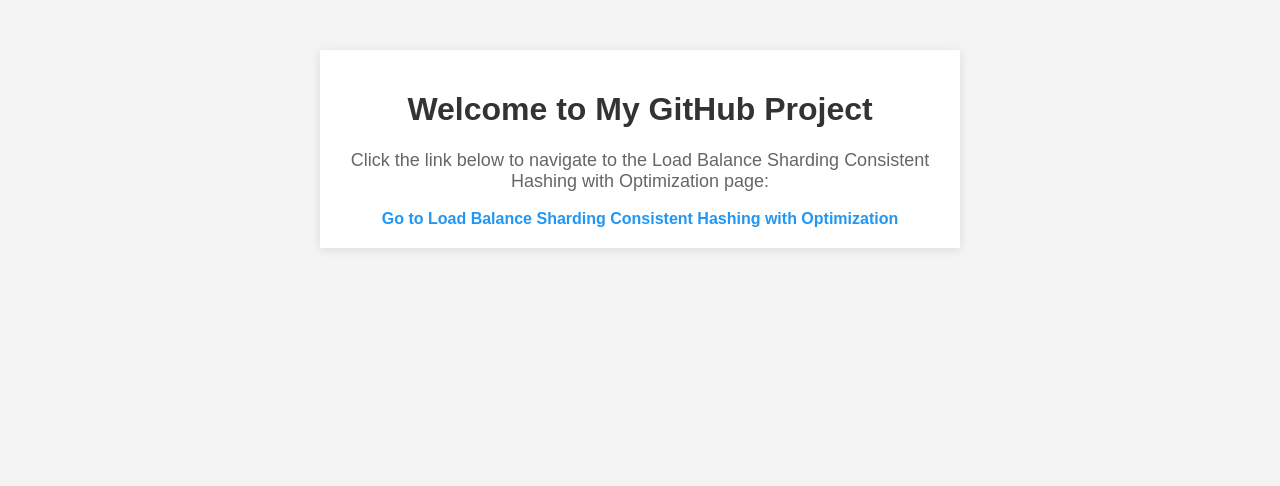
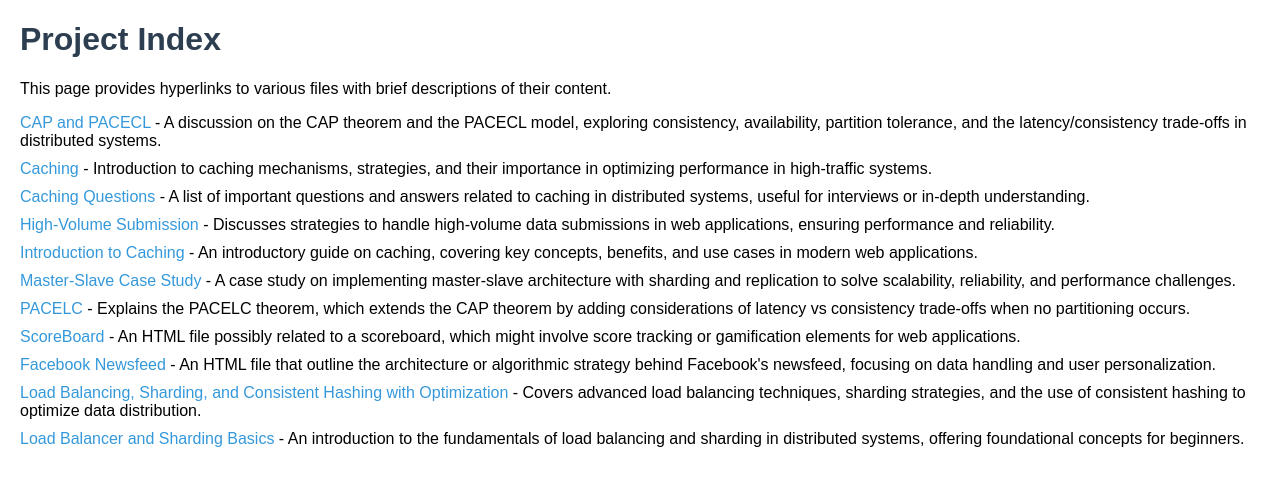
Before and after one commit to mjaffry01/HLD, a plain HTML site: page index.html in a window 1280 px wide. Drawn offline with Linux system fonts and the light colour scheme.

Commit message:
Add files via upload

```diff
--- a/index.html
+++ b/index.html
@@ -3,46 +3,71 @@
 <head>
     <meta charset="UTF-8">
     <meta name="viewport" content="width=device-width, initial-scale=1.0">
-    <meta http-equiv="X-UA-Compatible" content="IE=edge">
-    <title>Welcome to My GitHub Page</title>
+    <title>Project Index</title>
     <style>
         body {
             font-family: Arial, sans-serif;
-            margin: 0;
-            padding: 0;
-            background-color: #f4f4f4;
-            text-align: center;
-            padding-top: 50px;
-        }
-        .container {
-            background-color: white;
-            margin: 0 auto;
-            padding: 20px;
-            max-width: 600px;
-            box-shadow: 0 2px 10px rgba(0, 0, 0, 0.1);
+            margin: 20px;
         }
         h1 {
-            color: #333;
+            color: #2c3e50;
         }
-        p {
-            font-size: 18px;
-            color: #666;
+        ul {
+            list-style-type: none;
+            padding: 0;
+        }
+        li {
+            margin-bottom: 10px;
         }
         a {
             text-decoration: none;
-            color: #2196f3;
-            font-weight: bold;
+            color: #3498db;
         }
         a:hover {
-            color: #0056b3;
+            color: #2980b9;
         }
     </style>
 </head>
 <body>
-    <div class="container">
-        <h1>Welcome to My GitHub Project</h1>
-        <p>Click the link below to navigate to the Load Balance Sharding Consistent Hashing with Optimization page:</p>
-        <a href="loadbalanceShardingConsistentHashingwithOptimization.html">Go to Load Balance Sharding Consistent Hashing with Optimization</a>
-    </div>
+
+    <h1>Project Index</h1>
+    <p>This page provides hyperlinks to various files with brief descriptions of their content.</p>
+
+    <ul>
+        <li>
+            <a href="CAP And PACECL.html">CAP and PACECL</a> - A discussion on the CAP theorem and the PACECL model, exploring consistency, availability, partition tolerance, and the latency/consistency trade-offs in distributed systems.
+        </li>
+        <li>
+            <a href="Caching.html">Caching</a> - Introduction to caching mechanisms, strategies, and their importance in optimizing performance in high-traffic systems.
+        </li>
+        <li>
+            <a href="CachingQuestions.html">Caching Questions</a> - A list of important questions and answers related to caching in distributed systems, useful for interviews or in-depth understanding.
+        </li>
+        <li>
+            <a href="High-Volume Submission.html">High-Volume Submission</a> - Discusses strategies to handle high-volume data submissions in web applications, ensuring performance and reliability.
+        </li>
+        <li>
+            <a href="Introduction to Caching.html">Introduction to Caching</a> - An introductory guide on caching, covering key concepts, benefits, and use cases in modern web applications.
+        </li>
+        <li>
+            <a href="Master And Slave Case study.html">Master-Slave Case Study</a> - A case study on implementing master-slave architecture with sharding and replication to solve scalability, reliability, and performance challenges.
+        </li>
+        <li>
+            <a href="PACELC.html">PACELC</a> - Explains the PACELC theorem, which extends the CAP theorem by adding considerations of latency vs consistency trade-offs when no partitioning occurs.
+        </li>
+        <li>
+            <a href="ScoreBoard.html">ScoreBoard</a> - An HTML file possibly related to a scoreboard, which might involve score tracking or gamification elements for web applications.
+        </li>
+        <li>
+            <a href="facebooknewsfeed.html">Facebook Newsfeed</a> - An HTML file that  outline the architecture or algorithmic strategy behind Facebook's newsfeed, focusing on data handling and user personalization.
+        </li>
+        <li>
+            <a href="loadbalanceShardingConsistentHashingwithOptimization.html">Load Balancing, Sharding, and Consistent Hashing with Optimization</a> - Covers advanced load balancing techniques, sharding strategies, and the use of consistent hashing to optimize data distribution.
+        </li>
+        <li>
+            <a href="loadbalancer And Sharding basics.html">Load Balancer and Sharding Basics</a> - An introduction to the fundamentals of load balancing and sharding in distributed systems, offering foundational concepts for beginners.
+        </li>
+    </ul>
+
 </body>
 </html>
```
